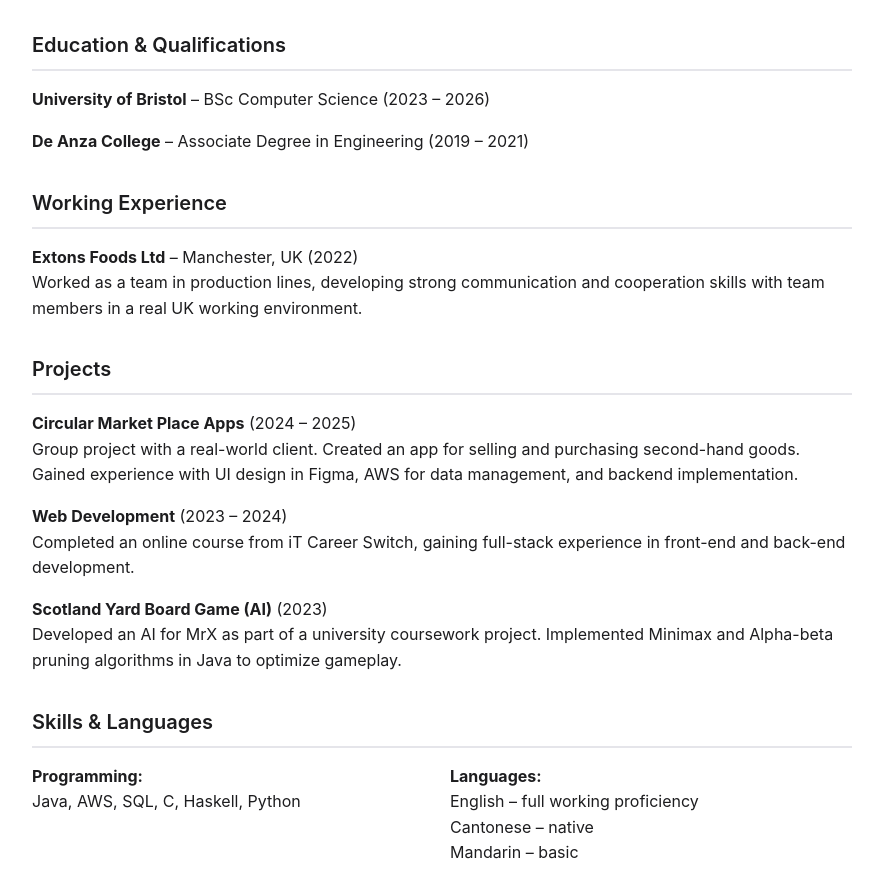
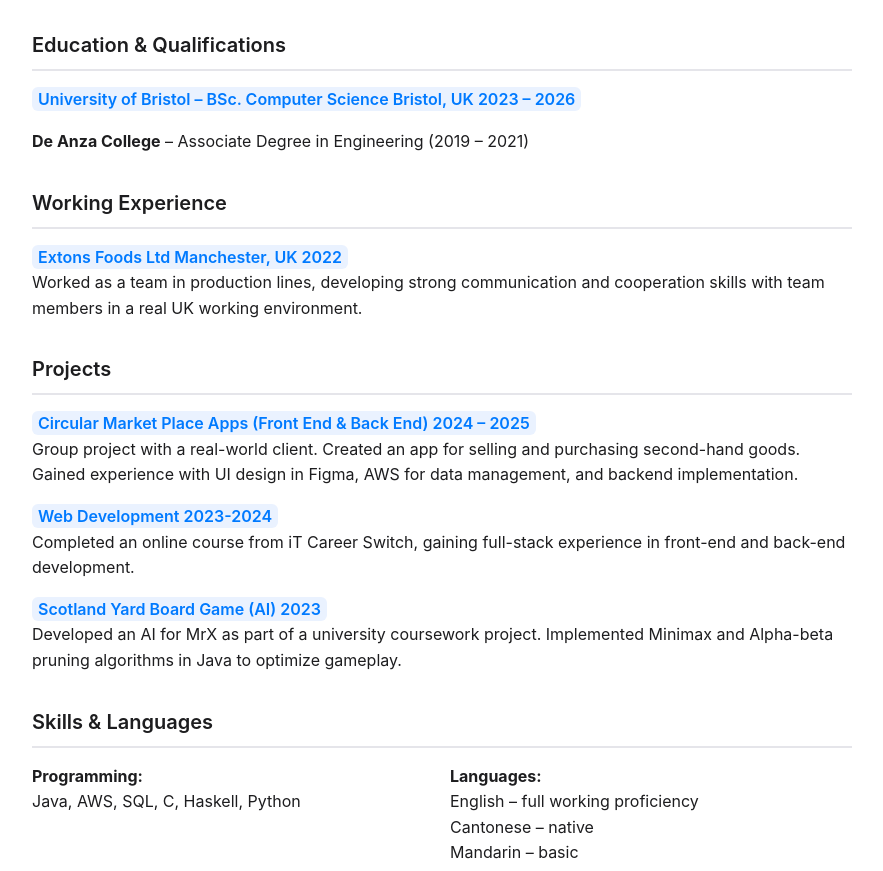
Before and after one commit to tsoiHerman/hermantsoi.github.io, a plain HTML site: page index.html in a window 1280 px wide. Shown: the part 426-1297 px from the top of the page, without its empty margins (198-1081 px from the left). Drawn offline with Linux system fonts and the light colour scheme.

Commit message:
Update index.html

```diff
--- a/index.html
+++ b/index.html
@@ -64,6 +64,13 @@
       grid-template-columns: 1fr 1fr;
       gap: 16px;
     }
+    .highlight {
+      background: #eaf2ff;
+      color: #007aff;
+      font-weight: 600;
+      padding: 2px 6px;
+      border-radius: 6px;
+    }
     @media (max-width: 600px) {
       body { padding: 20px; }
       .skills-grid { grid-template-columns: 1fr; }
@@ -94,7 +101,7 @@
     <!-- Education -->
     <div class="section">
       <h2>Education & Qualifications</h2>
-      <div class="edu"><strong>University of Bristol</strong> – BSc Computer Science (2023 – 2026)</div>
+      <div class="edu"><span class="highlight">University of Bristol – BSc. Computer Science Bristol, UK 2023 – 2026</span></div>
       <div class="edu"><strong>De Anza College</strong> – Associate Degree in Engineering (2019 – 2021)</div>
     </div>
 
@@ -102,7 +109,7 @@
     <div class="section">
       <h2>Working Experience</h2>
       <div class="job">
-        <strong>Extons Foods Ltd</strong> – Manchester, UK (2022)<br>
+        <span class="highlight">Extons Foods Ltd Manchester, UK 2022</span><br>
         Worked as a team in production lines, developing strong communication and cooperation skills
         with team members in a real UK working environment.
       </div>
@@ -112,16 +119,16 @@
     <div class="section">
       <h2>Projects</h2>
       <div class="project">
-        <strong>Circular Market Place Apps</strong> (2024 – 2025)<br>
+        <span class="highlight">Circular Market Place Apps (Front End & Back End) 2024 – 2025</span><br>
         Group project with a real-world client. Created an app for selling and purchasing second-hand goods.
         Gained experience with UI design in Figma, AWS for data management, and backend implementation.
       </div>
       <div class="project">
-        <strong>Web Development</strong> (2023 – 2024)<br>
+        <span class="highlight">Web Development 2023-2024</span><br>
         Completed an online course from iT Career Switch, gaining full-stack experience in front-end and back-end development.
       </div>
       <div class="project">
-        <strong>Scotland Yard Board Game (AI)</strong> (2023)<br>
+        <span class="highlight">Scotland Yard Board Game (AI) 2023</span><br>
         Developed an AI for MrX as part of a university coursework project.
         Implemented Minimax and Alpha-beta pruning algorithms in Java to optimize gameplay.
       </div>
```
